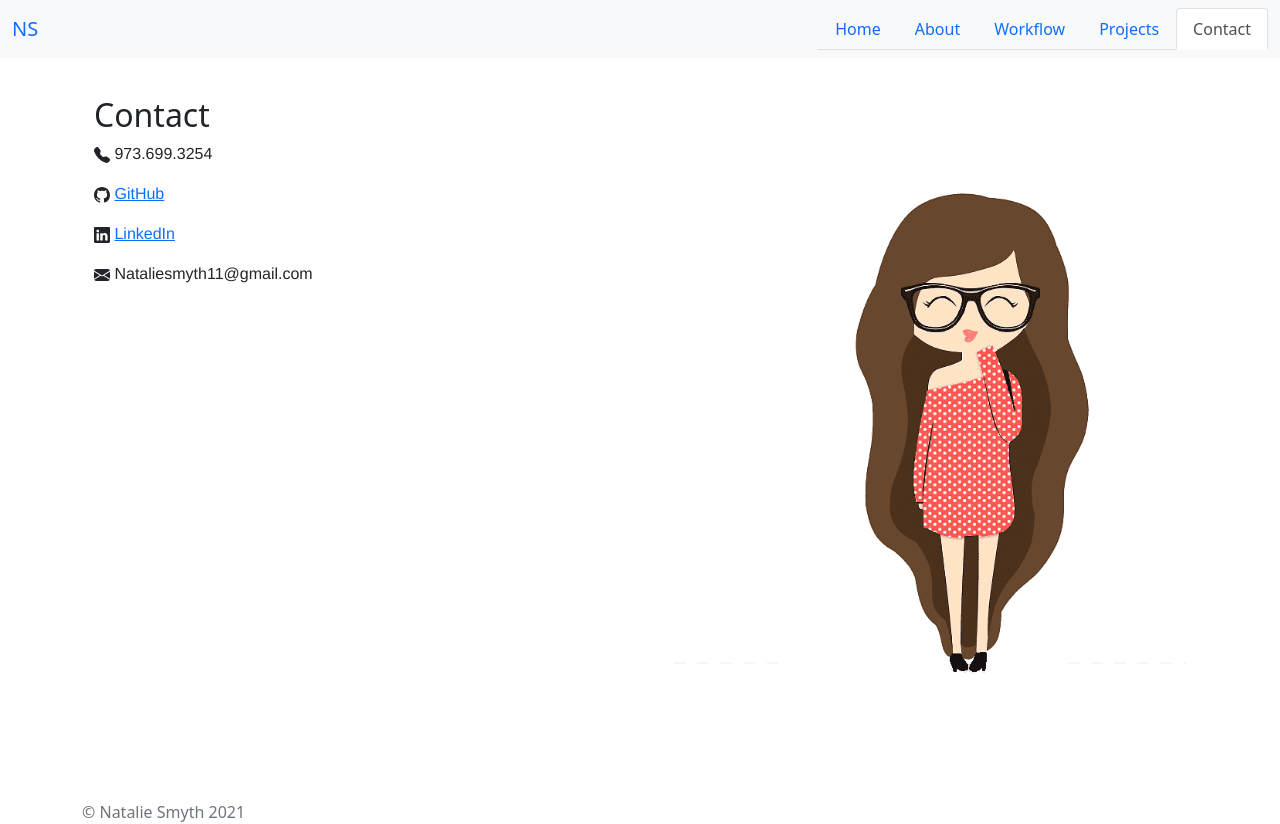
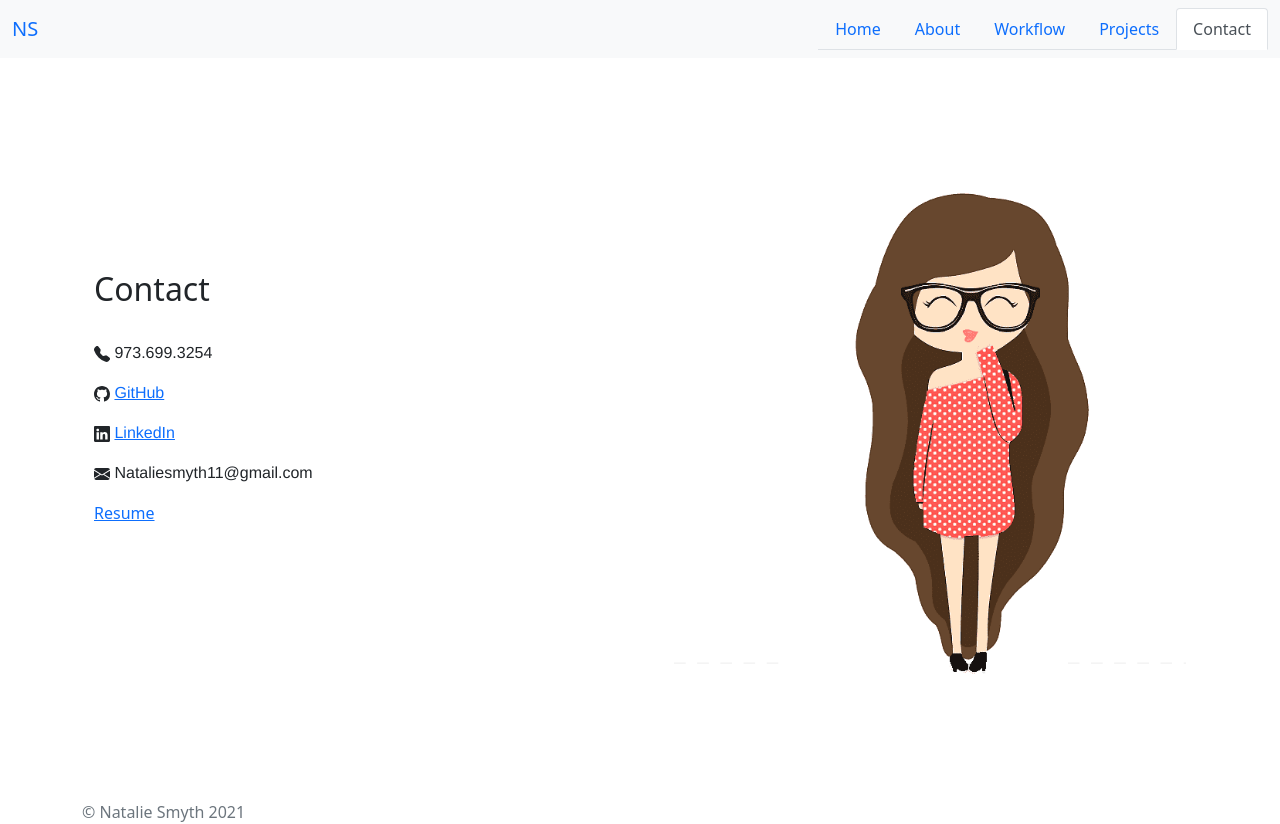
Before and after one commit to nataliesmyth/prev-portfolio, a website: page index.html in a window 1280 px wide. Both pictures are taken after a click on the tab "Contact". Drawn offline with nearby package versions, Linux system fonts and the light colour scheme.

Commit message:
contact spacing fix

```diff
--- a/index.html
+++ b/index.html
@@ -345,16 +345,17 @@
             <!-- ************** CONTACT ************** -->
 
             <div class="tab-pane fade" id="contact" role="tabpanel" aria-labelledby="contact-tab">
-              <div class="container vh-100 col-xxl-8 px-4 py-5" id="contact">
-                <div class="row flex-lg-row-reverse g-5 py-5">
+
+              <div class="container vh-100 col-xxl-8 px-4 py-5" id="about">
+                <div class="row flex-lg-row-reverse align-items-center g-5 py-5">
                   <div class="col-10 col-sm-8 col-lg-6">
-                    <img src="./images/portfolio-woman.png" class="d-block mx-lg-auto img-fluid" alt="cartoon-me">
-
-
+                    <img src="./images/portfolio-woman.png" class="d-block mx-lg-auto img-fluid img-fixed icon"
+                    alt="cartoon-me">
                   </div>
 
                   <div class="col-lg-6">
-                    <h2>Contact</h2>
+
+                    <h2 class="py-4">Contact</h2>
                     <p>
                       <svg xmlns="http://www.w3.org/2000/svg" width="16" height="16" fill="currentColor"
                       class="bi bi-telephone-fill" viewBox="0 0 16 16">
@@ -363,6 +364,7 @@
                     </svg>
                     973.699.3254
                   </p>
+
                   <p>
                     <svg xmlns="http://www.w3.org/2000/svg" width="16" height="16" fill="currentColor"
                     class="bi bi-github" viewBox="0 0 16 16">
@@ -388,12 +390,38 @@
               Nataliesmyth11@gmail.com
             </p>
 
+                      <a href="https://docs.google.com/document/d/e/2PACX-1vSfgedfrgRoeg-5dkhAx8NdS8Vo5cSSt6vtBLdWSOyLp3zpuoCIpNUEEKE33KXbaI31McBTpfCCDLTL/pub"
+                      target="_blank">Resume</a>
+
+
+                      <div class="d-grid gap-2 d-md-flex justify-content-md-start">
+
+                      </div>
+                    </div>
+                  </div>
+                </div>
+
+              </div>
+        <!-- <div class="tab-pane fade" id="contact" role="tabpanel" aria-labelledby="contact-tab">
+              <div class="container vh-100 col-xxl-8 px-4 py-5" id="contact">
+                <div class="row flex-lg-row-reverse g-5 py-5">
+                  <div class="col-10 col-sm-8 col-lg-6">
+                    <img src="./images/portfolio-woman.png" class="d-block mx-lg-auto img-fluid" alt="cartoon-me">
+
+
+                  </div>
+
+                  <div class="col-lg-6">
+                    <h2>Contact</h2>
+
+
+
 
 
               </div>
             </div>
           </div>
-        </div>
+        </div> -->
       </div>
 
 
```
